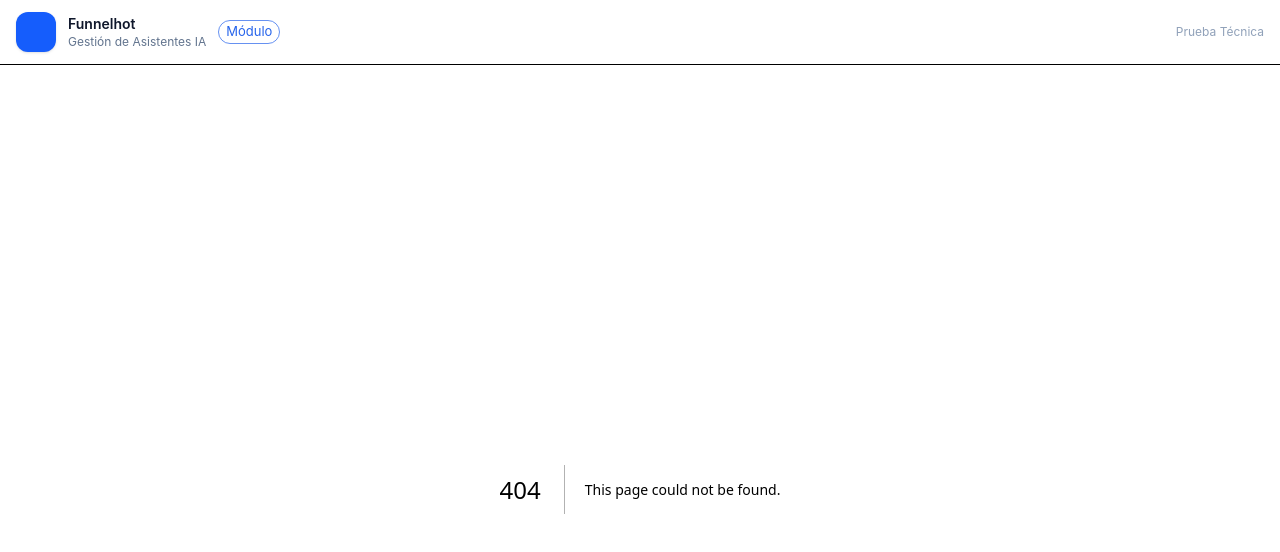
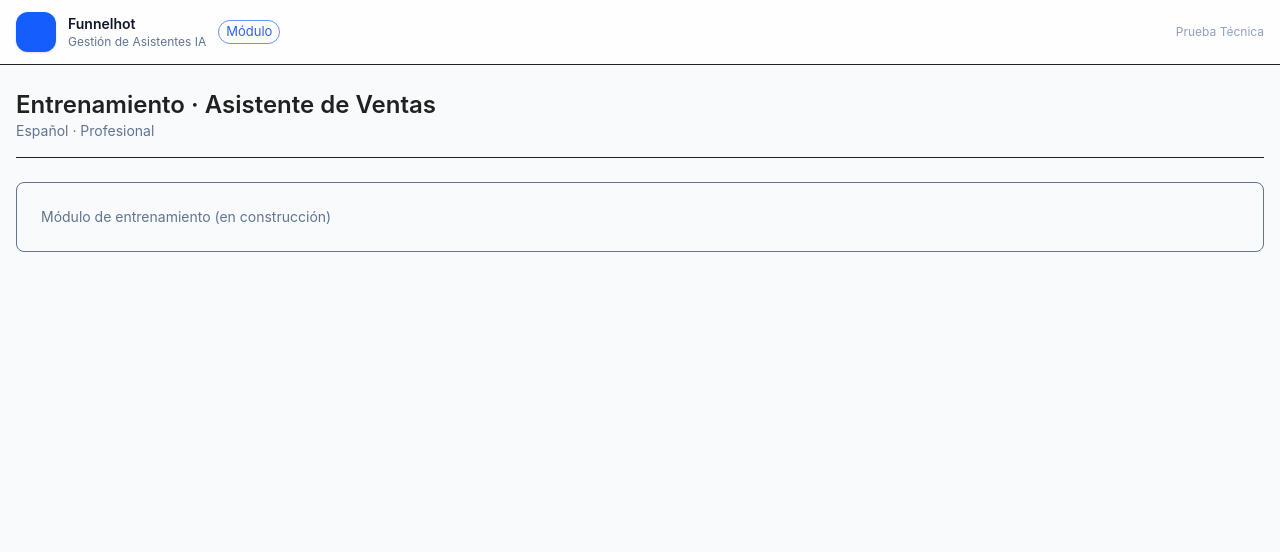
Before and after one commit to SebastianHinestroza12/funnelhot-assistant, a Next.js app: page /assistants/1 in a window 1280 px wide. Before the commit this address had no page. Shown: the top 552 px of the page. Built offline with nearby package versions, Linux system fonts and the light colour scheme; some icons are missing.

Commit message:
feat: :sparkles: Creation of a route and page for training the attendees

```diff
--- /dev/null
+++ b/src/app/assistants/[id]/page.tsx
@@ -0,0 +1,36 @@
+"use client";
+
+import { useParams, useRouter } from "next/navigation";
+import { Assistant } from "@/features/assistants/interfaces";
+import { getAssistants } from "@/features/assistants/services/assistants.storage";
+
+export default function AssistantTrainingPage() {
+  const { id } = useParams<{ id: string }>();
+  const router = useRouter();
+
+  const assistant: Assistant | undefined = getAssistants().find(
+    (a) => a.id === id,
+  );
+
+  if (!assistant) {
+    router.push("/");
+    return null;
+  }
+
+  return (
+    <div className="space-y-6">
+      <header className="border-b pb-4">
+        <h1 className="text-2xl font-semibold">
+          Entrenamiento · {assistant.name}
+        </h1>
+        <p className="text-sm text-slate-500">
+          {assistant.language} · {assistant.tone}
+        </p>
+      </header>
+
+      <div className="rounded-lg border p-6 text-sm text-slate-500">
+        Módulo de entrenamiento (en construcción)
+      </div>
+    </div>
+  );
+}
--- a/src/app/page.tsx
+++ b/src/app/page.tsx
@@ -6,11 +6,13 @@ import { EmptyState } from "@/components/ui/EmptyState";
 import { useAssistants } from "@/features/assistants/hooks/useAssistants";
 import { AssistantModal } from "@/components/assistants/AssistantModal";
 import { Assistant } from "@/features/assistants/interfaces";
+import { useRouter } from "next/navigation";
 
 export default function Home() {
   const { assistants, add, update, remove } = useAssistants();
   const [open, setOpen] = useState(false);
   const [editing, setEditing] = useState<Assistant | null>(null);
+  const router = useRouter();
 
   return (
     <div className="space-y-6">
@@ -37,7 +39,7 @@ export default function Home() {
                 setEditing(a);
                 setOpen(true);
               }}
-              onTrain={() => alert("Entrenamiento próximamente 🚀")}
+              onTrain={() => router.push(`/assistants/${a.id}`)}
               onDelete={() => remove(a.id)}
             />
           ))}
```
